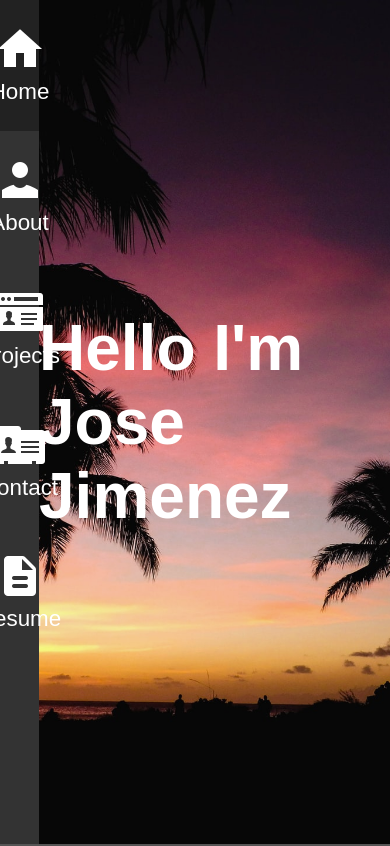
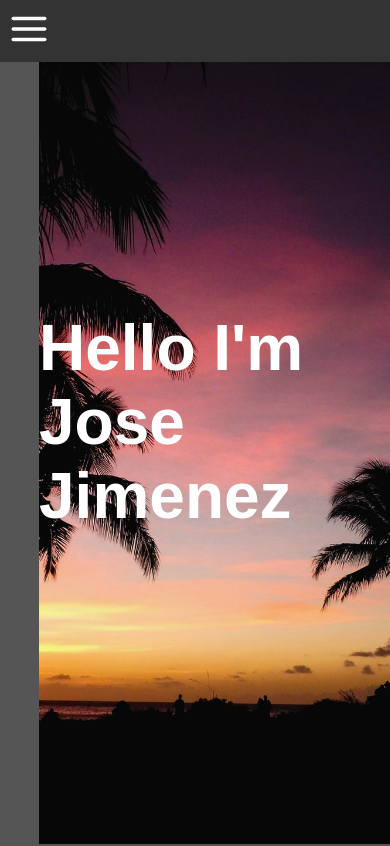
Before and after one commit to JoseJ55/react-protfolio-v3, a React (Create React App) app: page / in a window 390 px wide. Shown: the top 846 px of the page. Built offline with nearby package versions, Linux system fonts and the light colour scheme.

Commit message:
finish making nav responsive

```diff
--- a/package.json
+++ b/package.json
@@ -6,6 +6,7 @@
     "@testing-library/jest-dom": "^5.14.1",
     "@testing-library/react": "^11.2.7",
     "@testing-library/user-event": "^12.8.3",
+    "bootstrap": "^5.0.2",
     "dotenv": "^8.2.0",
     "react": "^17.0.2",
     "react-dom": "^17.0.2",
--- a/src/App.js
+++ b/src/App.js
@@ -1,5 +1,6 @@
 import React, { useContext } from "react";
 import { BrowserRouter, Route } from "react-router-dom";
+// import 'bootstrap/dist/css/bootstrap.min.css';
 
 import Home from "./pages/Home";
 import Project from "./pages/Project";
--- a/src/components/Navbar/Navbar.js
+++ b/src/components/Navbar/Navbar.js
@@ -1,5 +1,6 @@
-import React from "react";
+import React, { useState } from "react";
 import "./style.css";
+import { FiMenu } from 'react-icons/fi';
 
 import homeIcon from "./../../assets/images/home-icon48px.png";
 import personIcon from "./../../assets/images/person-icon48px.png";
@@ -8,7 +9,17 @@ import contactIcon from "./../../assets/images/contact-icon50px.png";
 import resumeIcon from "./../../assets/images/resume-icon48px.png";
 
 function Navbar() {
+    const [navStyle, setNavStyle] = useState({display: "none"})
+    const toggleNav = () => {
+        if(navStyle.display === "none") {
+            setNavStyle({display: "flex"});
+        } else {
+            setNavStyle({display: "none"});
+        }
+    }
+
     return (
+        <>
             <div id="nav">
                 <button className="btn"><a href="/"><img src={homeIcon} alt="https://icons8.com"/>Home</a></button>
                 <button className="btn"><a href="/#about"><img src={personIcon} alt="https://icons8.com/icon/86363/person"/>About</a></button>
@@ -16,6 +27,20 @@ function Navbar() {
                 <button className="btn"><a href="/#contact"><img src={contactIcon} alt="https://icons8.com/icon/7863/contact"/>Contact</a></button>
                 <button className="btn"><a href="/#resume"><img src={resumeIcon} alt="https://icons8.com"/>Resume</a></button>
             </div>
+
+            <div id="navRes">
+                <div id="iconContainer">
+                    <button id="iconRes" onClick={toggleNav}><FiMenu size={42} color={"white"}/></button>
+                </div>
+                <div id="btnResLink" style={navStyle}>
+                    <button className="btnRes" onClick={toggleNav}><a href="/">Home</a></button>
+                    <button className="btnRes" onClick={toggleNav}><a href="/#about">About</a></button>
+                    <button className="btnRes" onClick={toggleNav}><a href="/#projects">Projects</a></button>
+                    <button className="btnRes" onClick={toggleNav}><a href="/#contact">Contact</a></button>
+                    <button className="btnRes" onClick={toggleNav}><a href="/#resume">Resume</a></button>
+                </div>
+            </div>
+        </>
     )
 }
 
--- a/src/components/Navbar/style.css
+++ b/src/components/Navbar/style.css
@@ -36,3 +36,52 @@
 #about{
     font-size: 140%;
 }
+
+/* ---------------Responsive Navbar---------------- */
+#navRes {
+    position: fixed;
+    display: none;
+    width: 100%;
+    background-color: var(--main-color);
+    flex-direction: column;
+}
+
+#navRes button {
+    background: none;
+    border: none;
+    cursor: pointer;
+}
+
+#iconContainer {
+    width: 96%;
+    padding: 2%;
+}
+
+#btnResLink {
+    width: 100%;
+    display: flex;
+    flex-direction: column;
+    padding: 1vh 0;
+}
+
+#btnResLink button:hover {
+    background-color: #777;
+}
+
+#btnResLink a {
+    color: var(--text-color);
+    text-decoration: none;
+    font-size: 160%;
+    display: block;
+    padding: 3vh 0;
+}
+
+@media only screen and (max-width: 1000px) {
+    #navRes {
+        display: flex;
+    }
+
+    #nav {
+        display: none;
+    }
+}
```
Also changed, not shown: 1 other file (tests, documents, lock files or other folders). Lines whose indentation alone changed are shown as unchanged.
